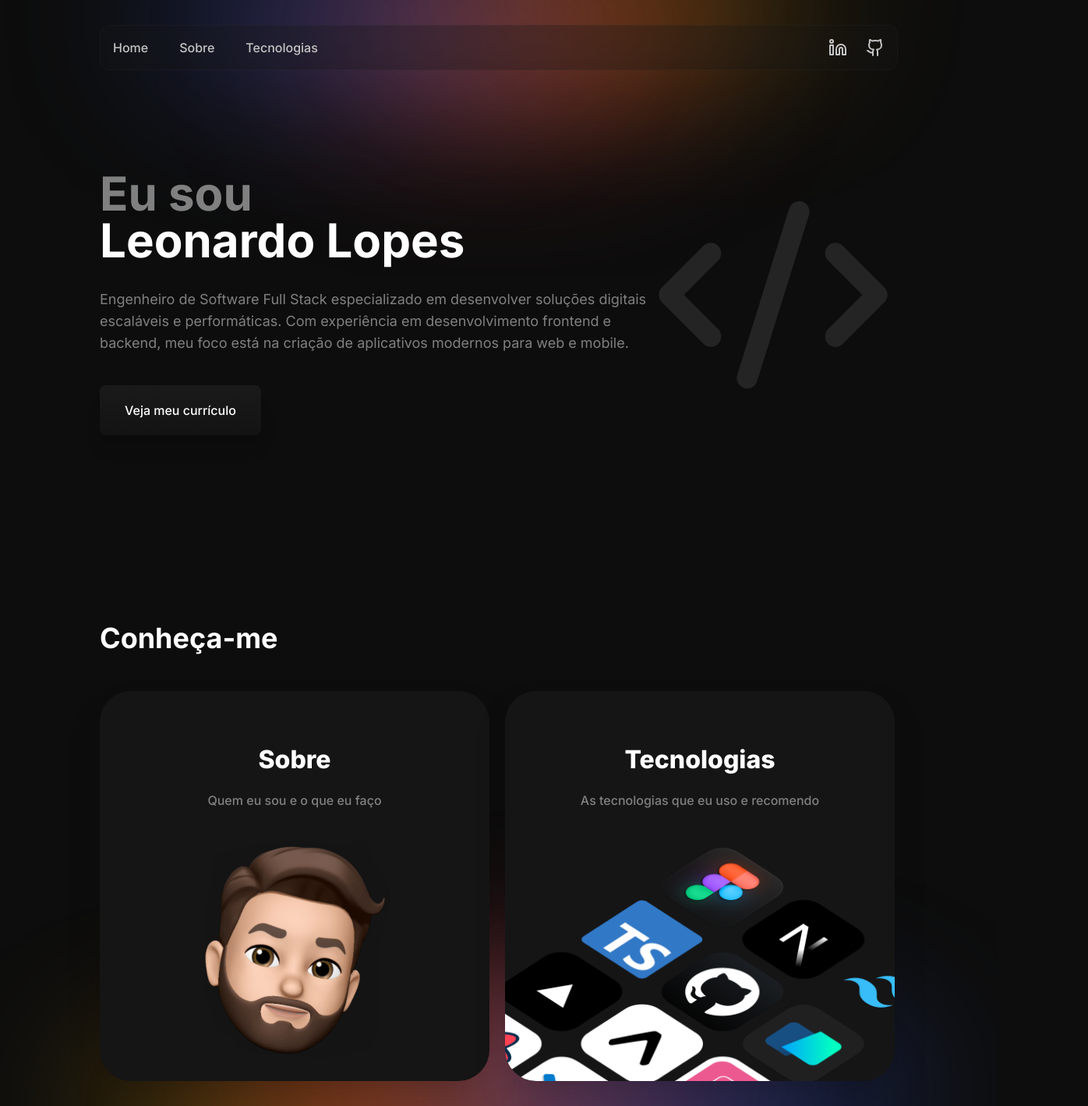
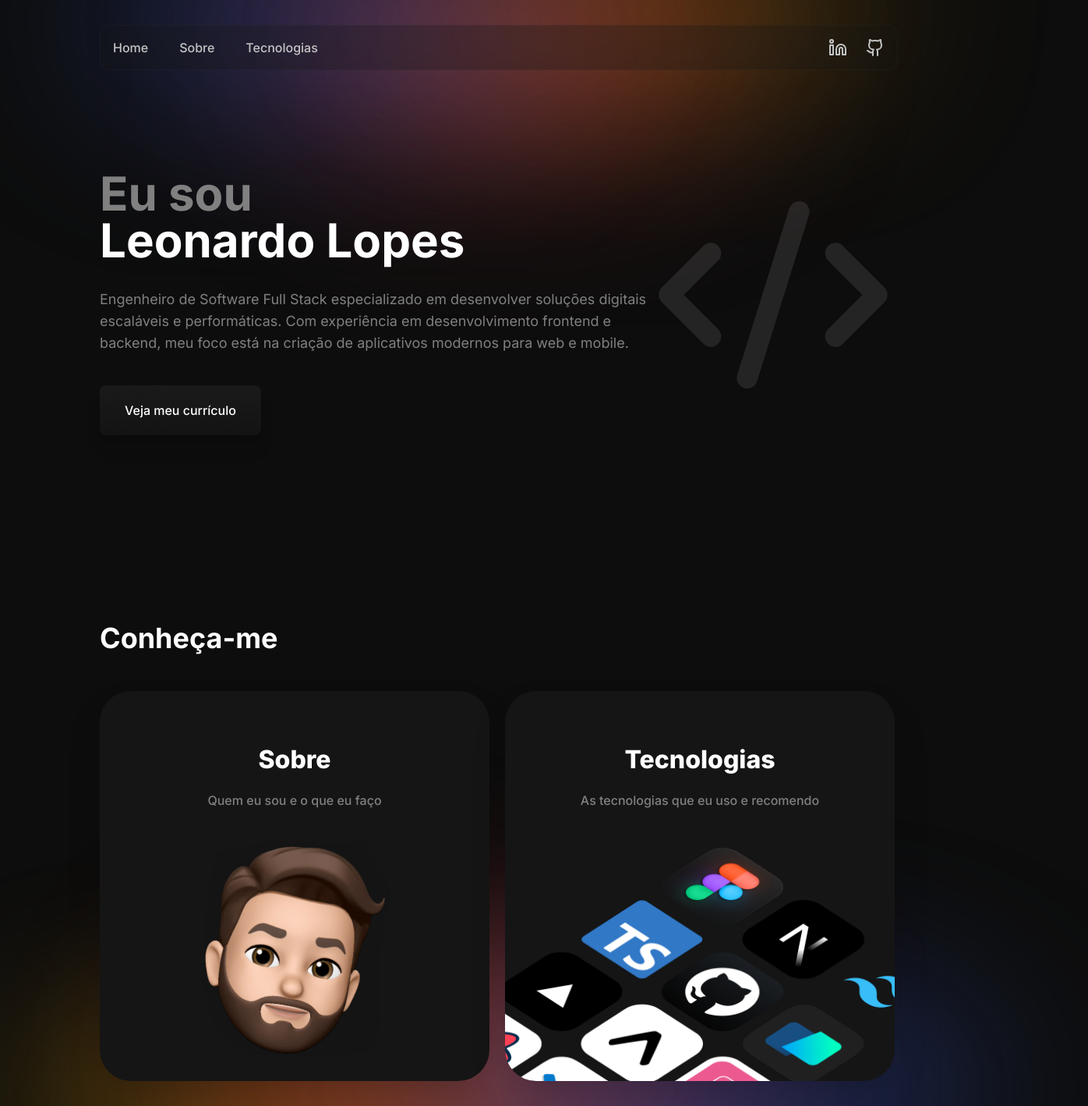
Before and after one commit to LeonardoWlopes/leonardolopes.tech, a Next.js app: page / in a window 1280 px wide. Shown: the whole page at 78% size, 1396 px wide, since content can reach past the window. Built offline with nearby package versions, Linux system fonts and the light colour scheme.

Commit message:
chore: fix background asset

```diff
--- a/src/app/layout.tsx
+++ b/src/app/layout.tsx
@@ -35,10 +35,11 @@ export default function RootLayout({
 				className={`relative flex min-h-screen flex-col items-center overflow-x-hidden bg-main-bg px-4 pt-24 pb-32 antialiased sm:py-8 ${inter.className}`}
 			>
 				<Image
-					className="absolute top-0"
+					className="-z-10 absolute top-0 max-w-screen-2xl"
 					src={topBackground}
 					alt=""
 					draggable={false}
+					priority
 				/>
 
 				<Header />
@@ -46,10 +47,11 @@ export default function RootLayout({
 				{children}
 
 				<Image
-					className="-z-10 absolute bottom-0"
+					className="-z-10 absolute bottom-0 max-w-screen-2xl"
 					src={bottomBackground}
 					alt=""
 					draggable={false}
+					priority
 				/>
 
 				<Analytics />
```
